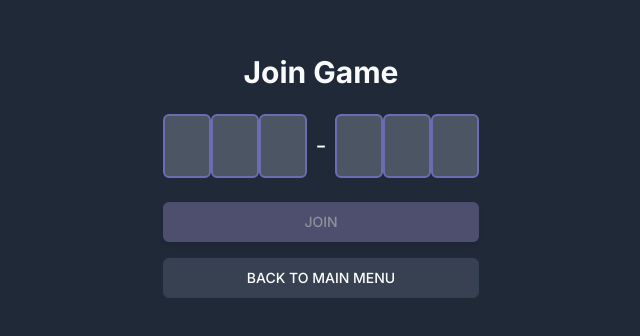
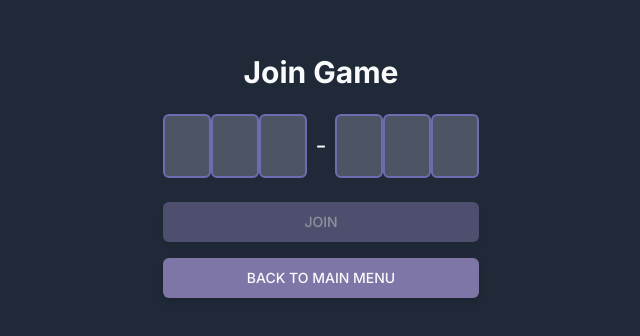
Before and after one commit to charlohc/prompt-pong-pals, a React (Vite) app: page /join in a window 1280 px wide. Shown: the part 224-560 px from the top of the page, without its empty margins (319-959 px from the left). Built offline with nearby package versions, Linux system fonts and the light colour scheme.

Commit message:
Fix: Style back to main menu button
Update the back to main menu button to match the style of other buttons.

```diff
--- a/src/components/JoinGame.tsx
+++ b/src/components/JoinGame.tsx
@@ -86,8 +86,7 @@ const JoinGame: React.FC = () => {
 
         <Button
           onClick={() => navigate('/')}
-          variant="outline"
-          className="w-full bg-gray-700 hover:bg-gray-600 text-white"
+          className="game-button w-full"
         >
           BACK TO MAIN MENU
         </Button>
```
